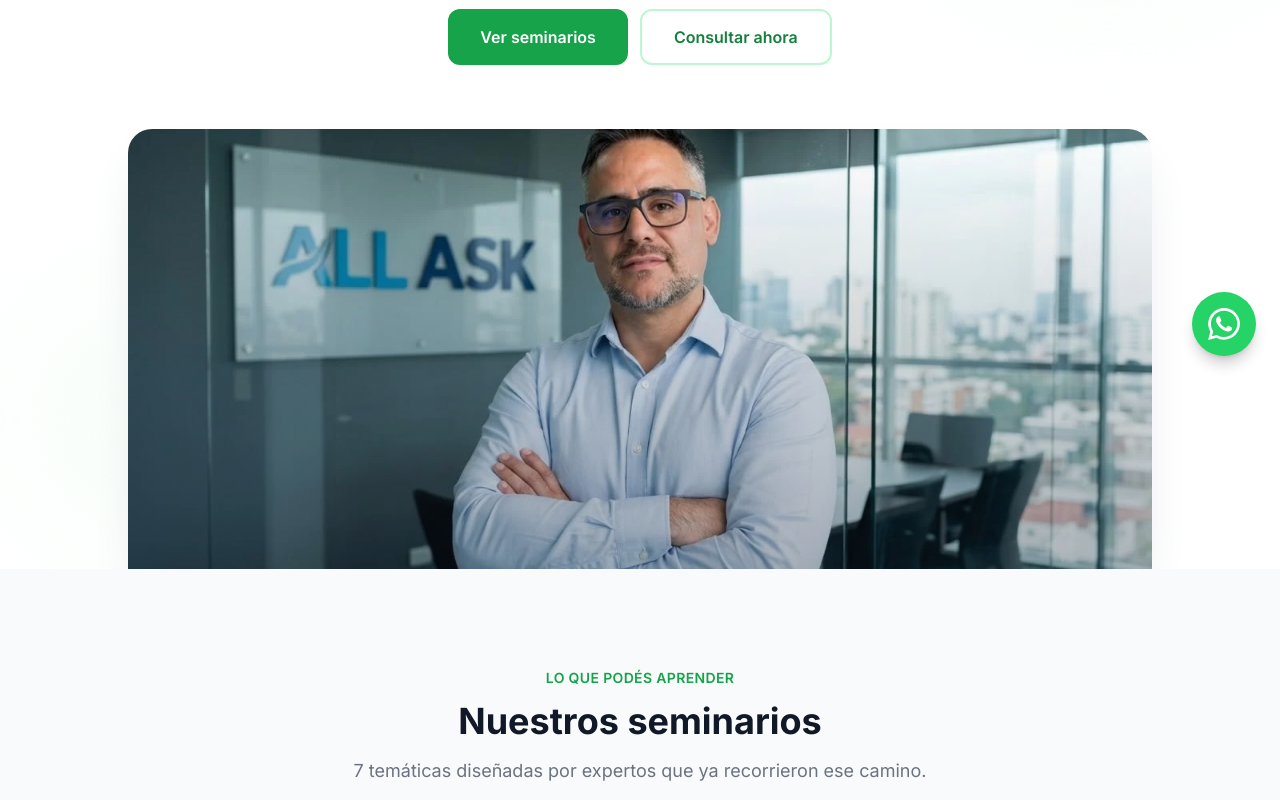
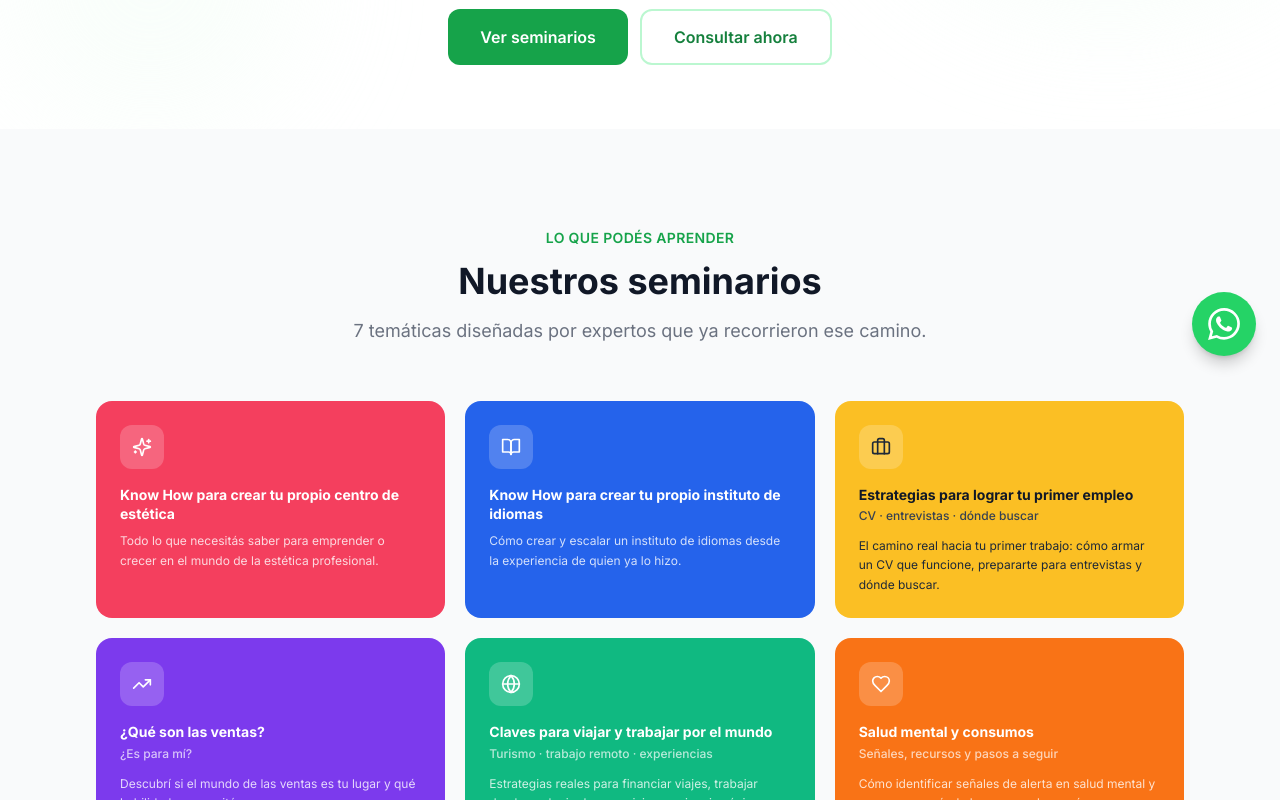
Before and after one commit to ttomifernandez/all-ask, a Next.js app: page / in a window 1280 px wide. Shown: the part 420-1220 px from the top of the page. Built offline with nearby package versions, Linux system fonts and the light colour scheme.

Commit message:
update components/Hero.tsx

```diff
--- a/components/Hero.tsx
+++ b/components/Hero.tsx
@@ -1,5 +1,4 @@
 'use client'
-import Image from 'next/image'
 import { motion } from 'framer-motion'
 
 export default function Hero() {
@@ -14,9 +13,8 @@ export default function Hero() {
         <div className="absolute bottom-0 left-0 w-[300px] h-[300px] bg-brand-50 rounded-full blur-3xl opacity-40" />
       </div>
 
-      <div className="relative z-10 max-w-6xl mx-auto px-4 sm:px-6 lg:px-8 pt-28 pb-0">
-        {/* Texto centrado */}
-        <div className="text-center max-w-3xl mx-auto pb-14 sm:pb-16">
+      <div className="relative z-10 max-w-6xl mx-auto px-4 sm:px-6 lg:px-8 pt-28 pb-16">
+        <div className="text-center max-w-3xl mx-auto">
           <motion.div
             initial={{ opacity: 0, y: 12 }}
             animate={{ opacity: 1, y: 0 }}
@@ -70,24 +68,6 @@ export default function Hero() {
             </a>
           </motion.div>
         </div>
-
-        {/* Imagen hero — borde superior redondeado */}
-        <motion.div
-          initial={{ opacity: 0, y: 24 }}
-          animate={{ opacity: 1, y: 0 }}
-          transition={{ duration: 0.7, ease: 'easeOut', delay: 0.32 }}
-          className="relative rounded-t-3xl overflow-hidden shadow-2xl shadow-gray-200 max-w-5xl mx-auto"
-        >
-          <Image
-            src="/images/hero.webp"
-            alt="All Ask Comunidad Educativa — seminarios con expertos reales"
-            width={1280}
-            height={714}
-            className="w-full object-cover max-h-[340px] sm:max-h-[440px]"
-            priority
-          />
-          <div className="absolute inset-0 bg-gradient-to-t from-gray-900/30 to-transparent pointer-events-none" />
-        </motion.div>
       </div>
     </section>
   )
```
